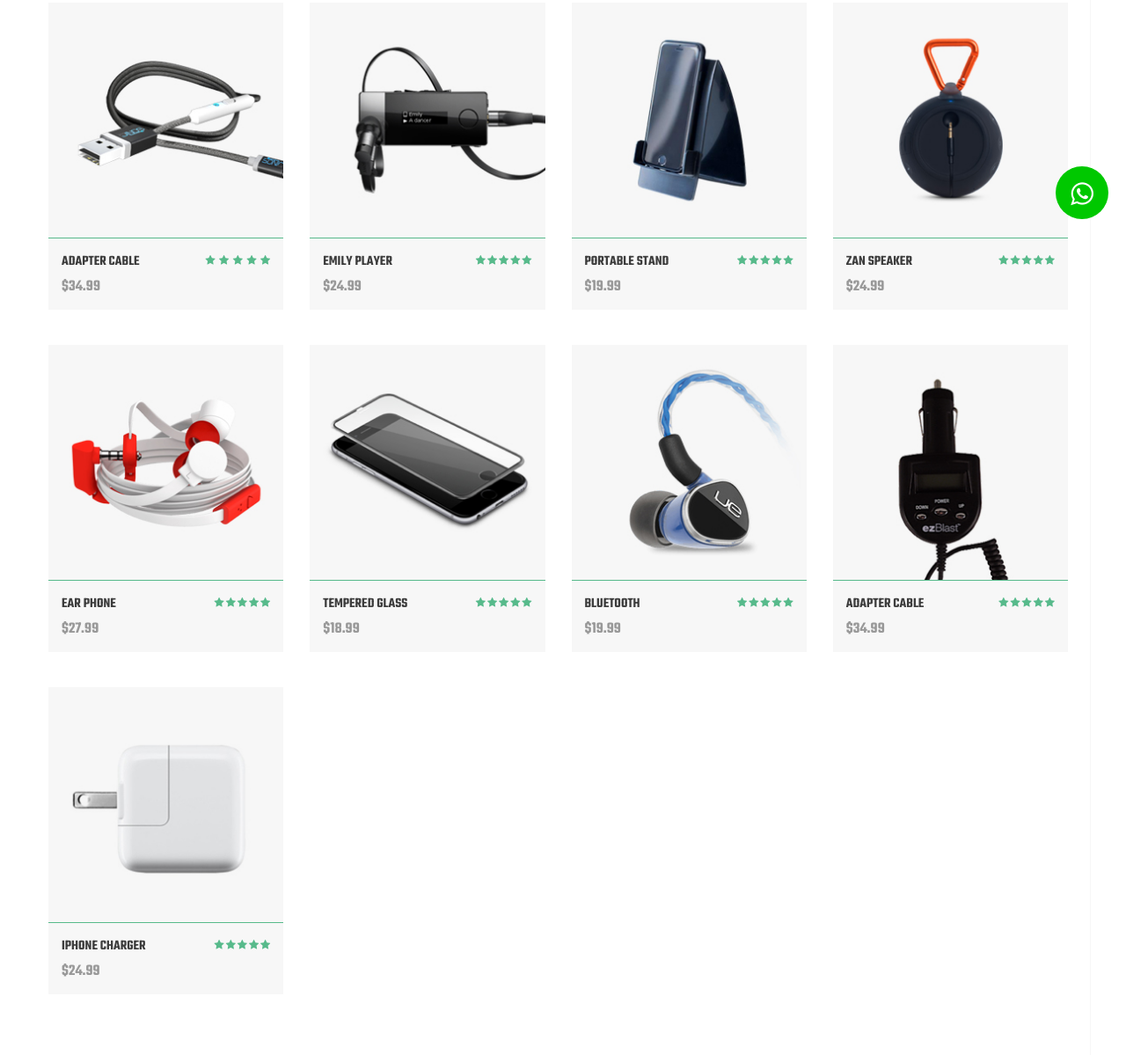
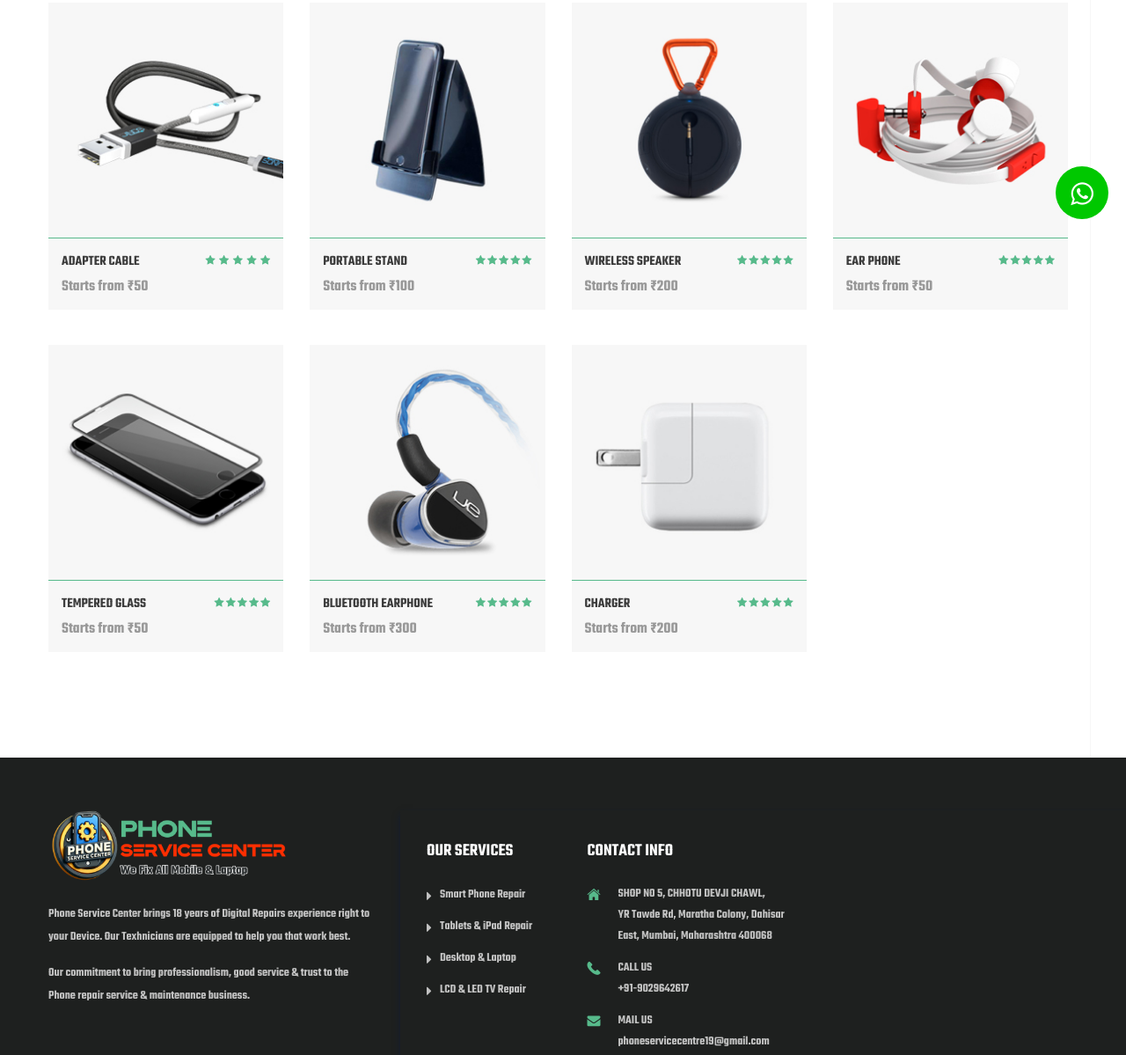
Before and after one commit to girishlokhande0/phoneservicecenter, a plain HTML site: page shop.html in a window 1280 px wide. Shown: the part 451-1650 px from the top of the page at 88% size. Drawn offline with Linux system fonts and the light colour scheme; some packages are replaced by stand-ins of ours.

Commit message:
Girish  commit

```diff
--- a/shop.html
+++ b/shop.html
@@ -214,7 +214,7 @@
                                     <div class="overlay-box">
                                         <div class="box">
                                             <div class="content">
-                                                <a class="thm-btn bg-1" href="#">Add to Cart</a>
+                                                <a class="thm-btn bg-1" href="contact.html">Contact</a>
                                             </div>
                                         </div>
                                     </div>
@@ -234,35 +234,7 @@
                                             </ul>
                                         </div>
                                     </div>
-                                    <h4>$34.99</h4>
-                                </div>
-                            </div>
-                        </div>
-                        <!-- Repeat for each product item -->
-                        <div class="col-md-3 col-sm-6 col-xs-12">
-                            <div class="single-product-item">
-                                <div class="img-holder">
-                                    <img src="images/shop/2.jpg" alt="Awesome Product Image">
-                                    <div class="overlay-box">
-                                        <div class="box">
-                                            <div class="content">
-                                                <a class="thm-btn bg-1" href="#">Add to Cart</a>
-                                            </div>
-                                        </div>
-                                    </div>
-                                </div>
-                                <div class="title-holder">
-                                    <div class="top clearfix">
-                                        <div class="product-title pull-left">
-                                            <a href="#"><h5>Emily Player</h5></a>
-                                        </div>
-                                        <div class="review-box pull-right">
-                                            <ul>
-                                                <li><i class="fa fa-star"></i></li><li><i class="fa fa-star"></i></li><li><i class="fa fa-star"></i></li><li><i class="fa fa-star"></i></li><li><i class="fa fa-star"></i></li>
-                                            </ul>
-                                        </div>
-                                    </div>
-                                    <h4>$24.99</h4>
+                                    <h4>Starts from ₹50</h4>
                                 </div>
                             </div>
                         </div>
@@ -274,7 +246,7 @@
                                     <div class="overlay-box">
                                         <div class="box">
                                             <div class="content">
-                                                <a class="thm-btn bg-1" href="#">Add to Cart</a>
+                                                <a class="thm-btn bg-1" href="contact.html">Contact</a>
                                             </div>
                                         </div>
                                     </div>
@@ -290,7 +262,7 @@
                                             </ul>
                                         </div>
                                     </div>
-                                    <h4>$19.99</h4>
+                                    <h4>Starts from ₹100</h4>
                                 </div>
                             </div>
                         </div>
@@ -302,7 +274,7 @@
                                     <div class="overlay-box">
                                         <div class="box">
                                             <div class="content">
-                                                <a class="thm-btn bg-1" href="#">Add to Cart</a>
+                                                <a class="thm-btn bg-1" href="contact.html">Contact</a>
                                             </div>
                                         </div>
                                     </div>
@@ -310,7 +282,7 @@
                                 <div class="title-holder">
                                     <div class="top clearfix">
                                         <div class="product-title pull-left">
-                                            <a href="#"><h5>Zan Speaker</h5></a>
+                                            <a href="#"><h5>Wireless Speaker</h5></a>
                                         </div>
                                         <div class="review-box pull-right">
                                             <ul>
@@ -318,7 +290,7 @@
                                             </ul>
                                         </div>
                                     </div>
-                                    <h4>$24.99</h4>
+                                    <h4>Starts from ₹200</h4>
                                 </div>
                             </div>
                         </div>
@@ -331,7 +303,7 @@
                                     <div class="overlay-box">
                                         <div class="box">
                                             <div class="content">
-                                                <a class="thm-btn bg-1" href="#">Add to Cart</a>
+                                                <a class="thm-btn bg-1" href="contact.html">Contact</a>
                                             </div>
                                         </div>
                                     </div>
@@ -347,7 +319,7 @@
                                             </ul>
                                         </div>
                                     </div>
-                                    <h4>$27.99</h4>
+                                    <h4>Starts from ₹50</h4>
                                 </div>
                             </div>
                         </div>
@@ -359,7 +331,7 @@
                                     <div class="overlay-box">
                                         <div class="box">
                                             <div class="content">
-                                                <a class="thm-btn bg-1" href="#">Add to Cart</a>
+                                                <a class="thm-btn bg-1" href="contact.html">Contact</a>
                                             </div>
                                         </div>
                                     </div>
@@ -375,7 +347,7 @@
                                             </ul>
                                         </div>
                                     </div>
-                                    <h4>$18.99</h4>
+                                    <h4>Starts from ₹50</h4>
                                 </div>
                             </div>
                         </div>
@@ -387,7 +359,7 @@
                                     <div class="overlay-box">
                                         <div class="box">
                                             <div class="content">
-                                                <a class="thm-btn bg-1" href="#">Add to Cart</a>
+                                                <a class="thm-btn bg-1" href="contact.html">Contact</a>
                                             </div>
                                         </div>
                                     </div>
@@ -395,7 +367,7 @@
                                 <div class="title-holder">
                                     <div class="top clearfix">
                                         <div class="product-title pull-left">
-                                            <a href="#"><h5>Bluetooth</h5></a>
+                                            <a href="#"><h5>Bluetooth Earphone</h5></a>
                                         </div>
                                         <div class="review-box pull-right">
                                             <ul>
@@ -403,35 +375,7 @@
                                             </ul>
                                         </div>
                                     </div>
-                                    <h4>$19.99</h4>
-                                </div>
-                            </div>
-                        </div>
-
-                        <div class="col-md-3 col-sm-6 col-xs-12">
-                            <div class="single-product-item">
-                                <div class="img-holder">
-                                    <img src="images/shop/8.jpg" alt="Awesome Product Image">
-                                    <div class="overlay-box">
-                                        <div class="box">
-                                            <div class="content">
-                                                <a class="thm-btn bg-1" href="#">Add to Cart</a>
-                                            </div>
-                                        </div>
-                                    </div>
-                                </div>
-                                <div class="title-holder">
-                                    <div class="top clearfix">
-                                        <div class="product-title pull-left">
-                                            <a href="#"><h5>Adapter Cable</h5></a>
-                                        </div>
-                                        <div class="review-box pull-right">
-                                            <ul>
-                                                <li><i class="fa fa-star"></i></li><li><i class="fa fa-star"></i></li><li><i class="fa fa-star"></i></li><li><i class="fa fa-star"></i></li><li><i class="fa fa-star"></i></li>
-                                            </ul>
-                                        </div>
-                                    </div>
-                                    <h4>$34.99</h4>
+                                    <h4>Starts from ₹300</h4>
                                 </div>
                             </div>
                         </div>
@@ -443,7 +387,7 @@
                                     <div class="overlay-box">
                                         <div class="box">
                                             <div class="content">
-                                                <a class="thm-btn bg-1" href="#">Add to Cart</a>
+                                                <a class="thm-btn bg-1" href="contact.html">Contact</a>
                                             </div>
                                         </div>
                                     </div>
@@ -451,7 +395,7 @@
                                 <div class="title-holder">
                                     <div class="top clearfix">
                                         <div class="product-title pull-left">
-                                            <a href="#"><h5>iPhone Charger</h5></a>
+                                            <a href="#"><h5>Charger</h5></a>
                                         </div>
                                         <div class="review-box pull-right">
                                             <ul>
@@ -459,7 +403,7 @@
                                             </ul>
                                         </div>
                                     </div>
-                                    <h4>$24.99</h4>
+                                    <h4>Starts from ₹200</h4>
                                 </div>
                             </div>
                         </div>
```
Also changed, not shown: about.html (+4 -4 lines), images/logo1.png (added), images/resources/core-value.png, images/resources/core-value1.png (added), images/resources/video-gallery.jpg, images/resources/video-gallery1.jpg (added).
